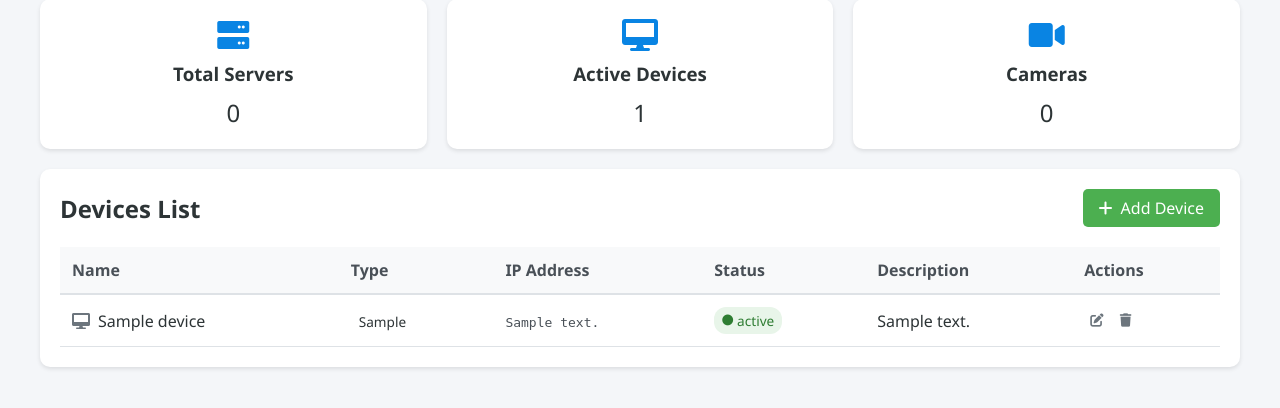
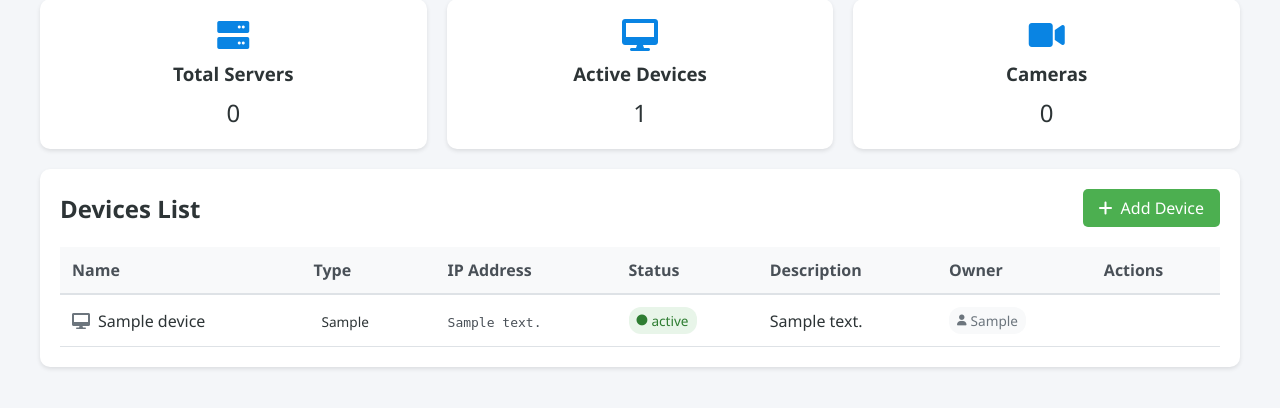
Before and after one commit to wa7med/dashinfra, a Flask app: template templates/dashboard.html in a window 1280 px wide. Shown: the part 104-512 px from the top of the page. Run offline with Flask 3, Linux system fonts and the light colour scheme; tables that the repository leaves empty hold one stand-in row (values such as "Sample post"); the template is opened without the code that fills it: values that come from a table or form of the project are taken from there, most other values are stand-ins (such as "Sample title", 1, 10 or a date in 2020); some libraries are stand-ins or nearby versions.

Commit message:
modify the dashboard route to show all devices for all users

```diff
--- a/templates/dashboard.html
+++ b/templates/dashboard.html
@@ -52,6 +52,7 @@
                         <th>IP Address</th>
                         <th>Status</th>
                         <th>Description</th>
+                        <th>Owner</th>
                         <th>Actions</th>
                     </tr>
                 </thead>
@@ -83,13 +84,21 @@
                                 {{ device.description if device.description else '-' }}
                             </div>
                         </td>
+                        <td>
+                            <span class="owner-badge {% if device.user_id == current_user.id %}owner-self{% endif %}">
+                                <i class="fas fa-user"></i>
+                                {{ user_dict[device.user_id] }}
+                            </span>
+                        </td>
                         <td class="actions">
+                            {% if device.user_id == current_user.id or current_user.is_admin %}
                                 <button class="icon-btn edit-btn" onclick="editDevice('{{ device.id }}')" title="Edit">
                                     <i class="fas fa-edit"></i>
                                 </button>
                                 <button class="icon-btn delete-btn" onclick="deleteDevice('{{ device.id }}')" title="Delete">
                                     <i class="fas fa-trash"></i>
                                 </button>
+                            {% endif %}
                         </td>
                     </tr>
                     {% endfor %}
@@ -252,6 +261,26 @@
             color: #dc3545;
         }
 
+        .owner-badge {
+            display: inline-flex;
+            align-items: center;
+            gap: 4px;
+            padding: 4px 8px;
+            border-radius: 12px;
+            font-size: 0.85em;
+            background-color: #f8f9fa;
+            color: #6c757d;
+        }
+
+        .owner-badge.owner-self {
+            background-color: #fff3e0;
+            color: #e65100;
+        }
+
+        .owner-badge i {
+            font-size: 0.8em;
+        }
+
         @media (max-width: 768px) {
             .devices-table th:nth-child(4),
             .devices-table td:nth-child(4),
```
Lines whose indentation alone changed are shown as unchanged.
